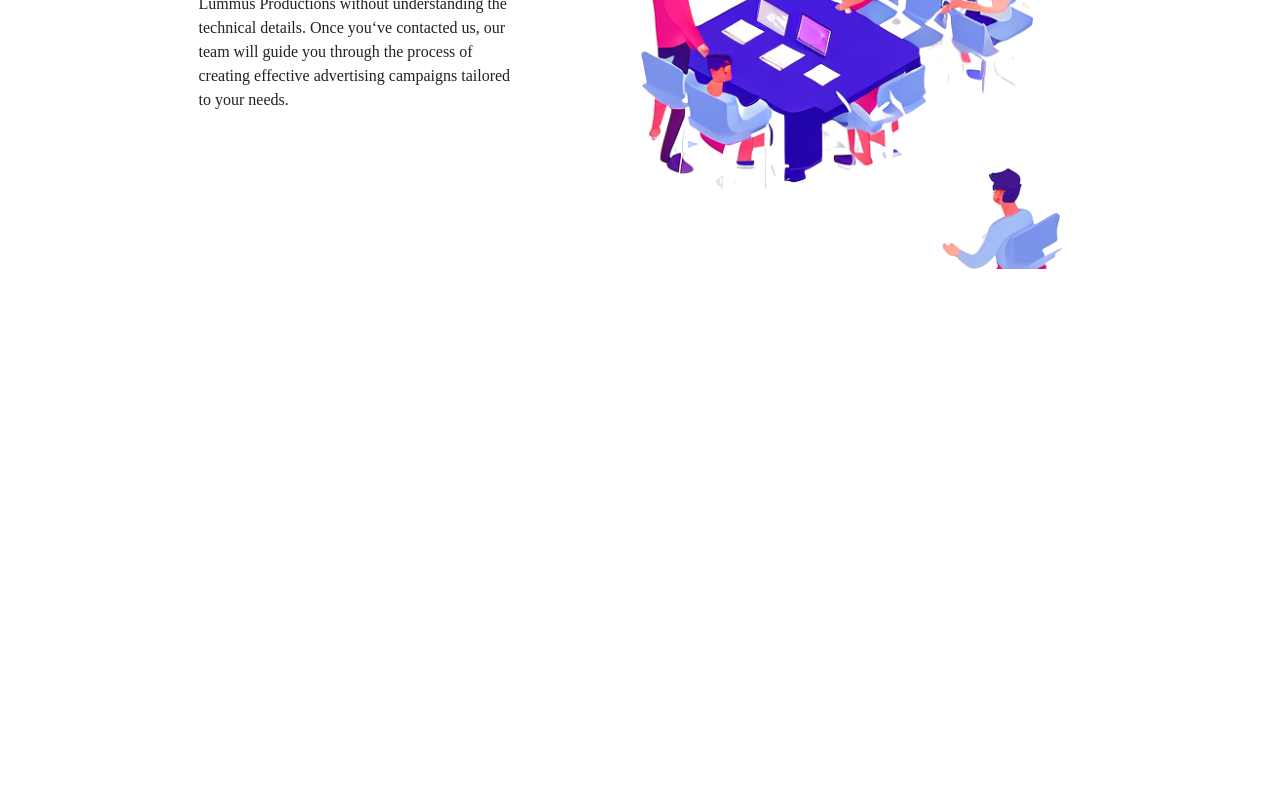
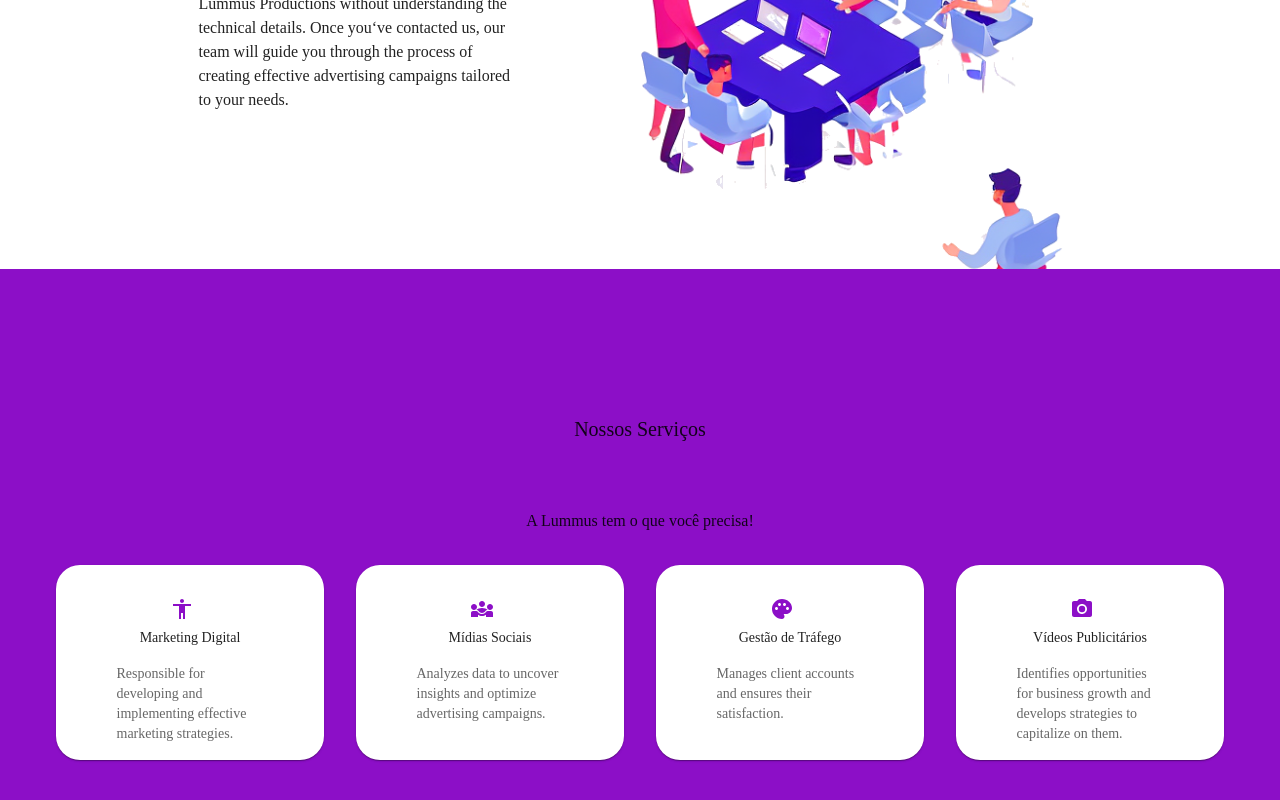
Before and after one commit to johannDeLaCruz/lummus_productions, a React (Vite) app: page / in a window 1280 px wide. Shown: the part 682-1482 px from the top of the page. Before the commit the page ends 951 px from the top, so only its background shows below. Built offline with nearby package versions, Linux system fonts and the light colour scheme.

Commit message:
feat(services): :sparkles: add services section

```diff
--- a/src/App.jsx
+++ b/src/App.jsx
@@ -1,5 +1,6 @@
 import NavBar from "./components/NavBar";
 import HeroSection from "./components/HeroSection";
+import Services from "./components/Services";
 // import HeroVideo from "./components/HeroVideo";
 // import Footer from "./components/Footer";
 import AboutUs from "./components/AboutUs";
@@ -11,6 +12,7 @@ function App() {
       <HeroSection />
       {/* <HeroVideo /> */}
       <AboutUs />
+      <Services />
     </>
   );
 }
--- a/src/components/AboutUs.jsx
+++ b/src/components/AboutUs.jsx
@@ -1,22 +1,30 @@
 import Box from "@mui/material/Box";
 import Stack from "@mui/material/Stack";
 import Typography from "@mui/material/Typography";
+import Container from "@mui/material/Container";
 
 const AboutUs = () => {
   return (
     <Box component={"section"}>
-      <Stack direction={"row"} justifyContent={"center"} spacing={8} alignItems={"center"}>
+      <Container maxWidth={"xl"}>
+        <Stack
+          direction={"row"}
+          justifyContent={"center"}
+          spacing={8}
+          alignItems={"center"}
+        >
           <Box>
             <Typography>Conheça a Lummus!</Typography>
             <Typography width={"40ch"}>
-            As a new client, you can get started with Lummus Productions without
-            understanding the technical details. Once you&lsquo;ve contacted us,
-            our team will guide you through the process of creating effective
-            advertising campaigns tailored to your needs.
+              As a new client, you can get started with Lummus Productions
+              without understanding the technical details. Once you&lsquo;ve
+              contacted us, our team will guide you through the process of
+              creating effective advertising campaigns tailored to your needs.
             </Typography>
           </Box>
           <img src="/src/assets/about_us_img.png" alt="about-us-img" />
         </Stack>
+      </Container>
     </Box>
   );
 };
--- a/src/components/HeroSection.jsx
+++ b/src/components/HeroSection.jsx
@@ -1,6 +1,7 @@
 import Box from "@mui/material/Box";
 import Typography from "@mui/material/Typography";
 import Stack from "@mui/material/Stack";
+import Container from "@mui/material/Container";
 import Logo from "./Logo";
 
 const HeroSection = () => {
@@ -9,13 +10,18 @@ const HeroSection = () => {
       component={"section"}
       sx={{
         backgroundColor: "primary.main",
+      }}
+      pt={14}
+      pb={10}
+    >
+      <Container
+        maxWidth={"xl"}
+        sx={{
           display: "flex",
           flexDirection: "column",
           alignItems: "center",
           justifyContent: "center",
         }}
-      pt={14}
-      pb={10}
       >
         <Stack direction={"row"}>
           <Typography
@@ -31,6 +37,7 @@ const HeroSection = () => {
           We&lsquo;re passionate about helping you grow your business. As a new
           client, you can get started with Lummus.
         </Typography>
+      </Container>
     </Box>
   );
 };
--- a/src/components/Services.jsx
+++ b/src/components/Services.jsx
@@ -0,0 +1,97 @@
+import Box from "@mui/material/Box";
+import Stack from "@mui/material/Stack";
+import Typography from "@mui/material/Typography";
+import Grid from "@mui/material/Grid";
+import AccessibilityIcon from "@mui/icons-material/Accessibility";
+import Diversity3Icon from "@mui/icons-material/Diversity3";
+import PaletteIcon from "@mui/icons-material/Palette";
+import CameraAltIcon from "@mui/icons-material/CameraAlt";
+import Card from "@mui/material/Card";
+import CardHeader from "@mui/material/CardHeader";
+import CardContent from "@mui/material/CardContent";
+import Container from "@mui/material/Container";
+
+const Services = () => {
+  const services = [
+    {
+      icon: <AccessibilityIcon />,
+      title: "Marketing Digital",
+      description:
+        "Responsible for developing and implementing effective marketing strategies.",
+    },
+    {
+      icon: <Diversity3Icon />,
+      title: "Mídias Sociais",
+      description:
+        "Analyzes data to uncover insights and optimize advertising campaigns.",
+    },
+    {
+      icon: <PaletteIcon />,
+      title: "Gestão de Tráfego",
+      description: "Manages client accounts and ensures their satisfaction.",
+    },
+    {
+      icon: <CameraAltIcon />,
+      title: "Vídeos Publicitários",
+      description:
+        "Identifies opportunities for business growth and develops strategies to capitalize on them.",
+    },
+  ];
+  return (
+    <Box
+      sx={{ backgroundColor: "primary.main" }}
+      component={"section"}
+      pt={14}
+      pb={10}
+    >
+      <Container
+        maxWidth={"xl"}
+        sx={{
+          display: "flex",
+          flexDirection: "column",
+          alignItems: "center",
+        }}
+      >
+        <Stack alignItems={"center"}>
+          <Typography variant="h6" py={4}>
+            Nossos Serviços
+          </Typography>
+          <Typography variant="p" py={4}>
+            A Lummus tem o que você precisa!
+          </Typography>
+        </Stack>
+        <Grid container spacing={4} px={4}>
+          {services.map((service, index) => (
+            <Grid item xs={12} sm={6} md={3} key={index}>
+              <Card sx={{ padding: 2 }}>
+                <CardHeader
+                  avatar={<Box color={"primary.main"}>{service.icon}</Box>}
+                  title={service.title}
+                  sx={{
+                    display: "flex",
+                    flexDirection: "column",
+                  }}
+                />
+                <CardContent
+                  sx={{ display: "flex", justifyContent: "center", p: 0 }}
+                >
+                  <Typography
+                    variant="body2"
+                    color="textSecondary"
+                    component="p"
+                    height={"8ch"}
+                    width={"21ch"}
+                  >
+                    {service.description}
+                  </Typography>
+                </CardContent>
+              </Card>
+            </Grid>
+          ))}
+        </Grid>
+      </Container>
+    </Box>
+  );
+};
+
+export default Services;
```
Lines whose indentation alone changed are shown as unchanged.
